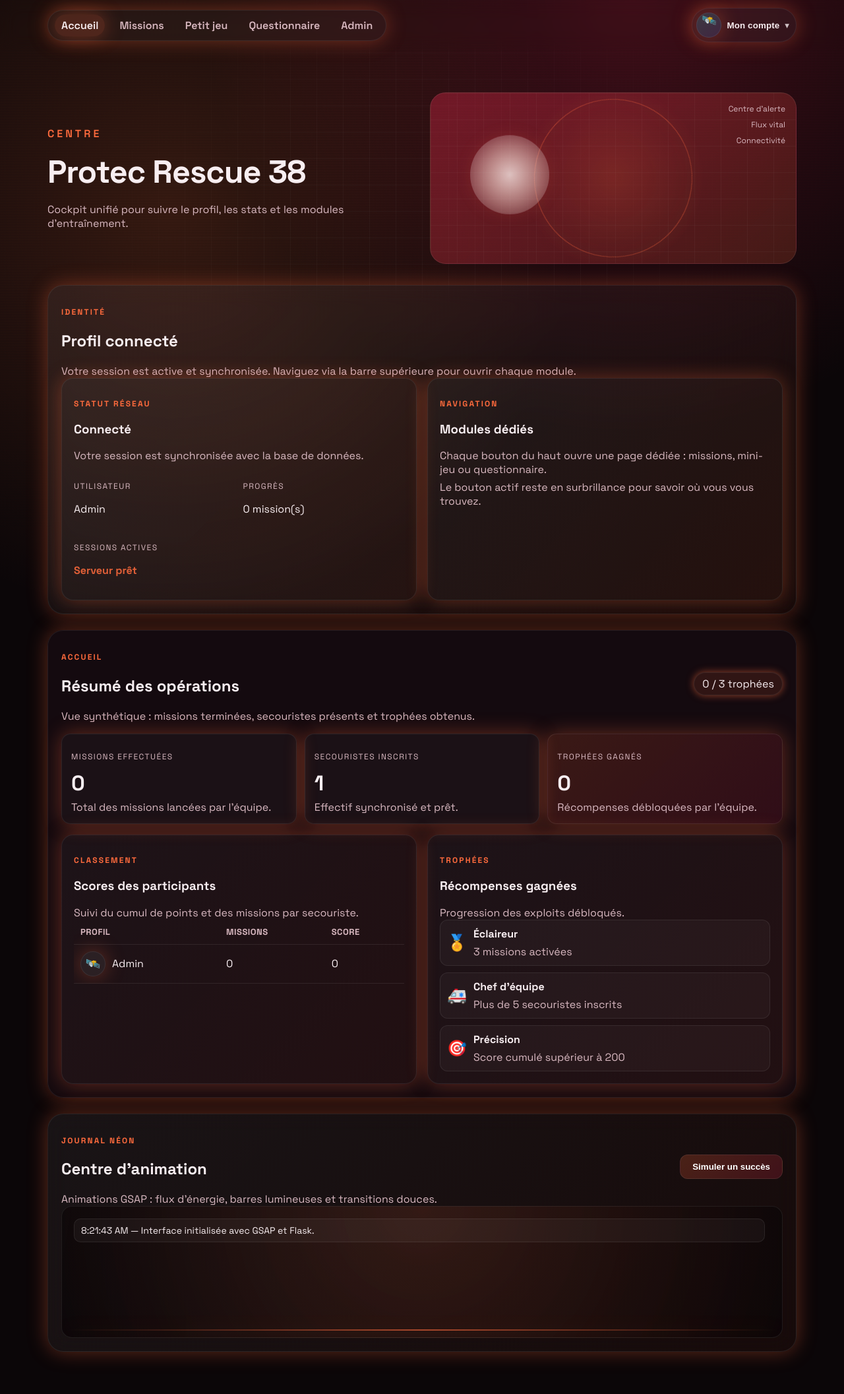
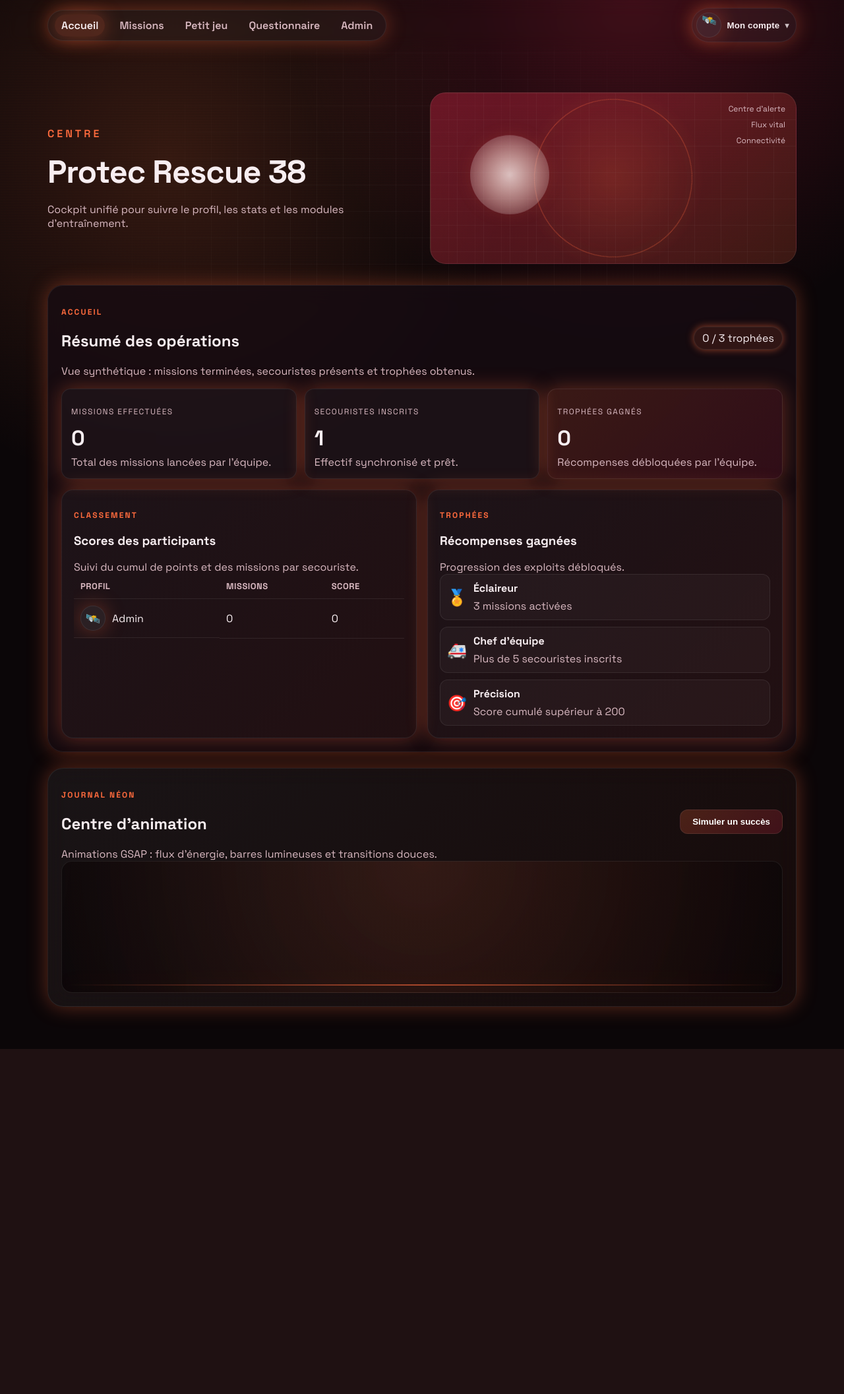
Before and after one commit to lucaspecout/jeu-mobile, a Flask app: page / in a window 1280 px wide. Shown: the whole page at 66% size. After the commit the page ends 1590 px from the top, so only its background shows below. Run offline with Flask 3, Linux system fonts and the light colour scheme; the visitor is signed in with stand-in values (Sample User, id 1); data comes from the database, SQL or seed files in the repository; data that the repository does not hold is empty; some libraries are stand-ins or nearby versions.

Commit message:
Remove identity status panel

```diff
--- a/templates/index.html
+++ b/templates/index.html
@@ -96,45 +96,6 @@
       </header>
 
       <main class="shell">
-        <section class="panel panel--frost">
-          <div class="panel__header">
-            <div>
-              <p class="eyebrow">Identité</p>
-              <h2>Profil connecté</h2>
-              <p class="muted">Votre session est active et synchronisée. Naviguez via la barre supérieure pour ouvrir chaque module.</p>
-            </div>
-          </div>
-          <div class="auth-grid">
-            <div class="card card--glass status" id="status-card">
-              <p class="eyebrow">Statut réseau</p>
-              <h3 id="status-title">En cours de synchronisation</h3>
-              <p class="muted" id="status-sub">Chargement des données utilisateur et des missions.</p>
-              <div class="status__grid">
-                <div>
-                  <p class="label">Utilisateur</p>
-                  <p id="status-user">—</p>
-                </div>
-                <div>
-                  <p class="label">Progrès</p>
-                  <p id="status-progress">—</p>
-                </div>
-                <div>
-                  <p class="label">Sessions actives</p>
-                  <p class="pulse">Serveur prêt</p>
-                </div>
-              </div>
-              <div class="alert hidden" id="app-alert"></div>
-            </div>
-
-            <div class="card card--glass">
-              <p class="eyebrow">Navigation</p>
-              <h3>Modules dédiés</h3>
-              <p class="muted">Chaque bouton du haut ouvre une page dédiée : missions, mini-jeu ou questionnaire.</p>
-              <p class="muted">Le bouton actif reste en surbrillance pour savoir où vous vous trouvez.</p>
-            </div>
-          </div>
-        </section>
-
         {% if page == 'home' %}
         <section class="panel" aria-label="Tableau de bord opérations">
           <div class="panel__header">
```
